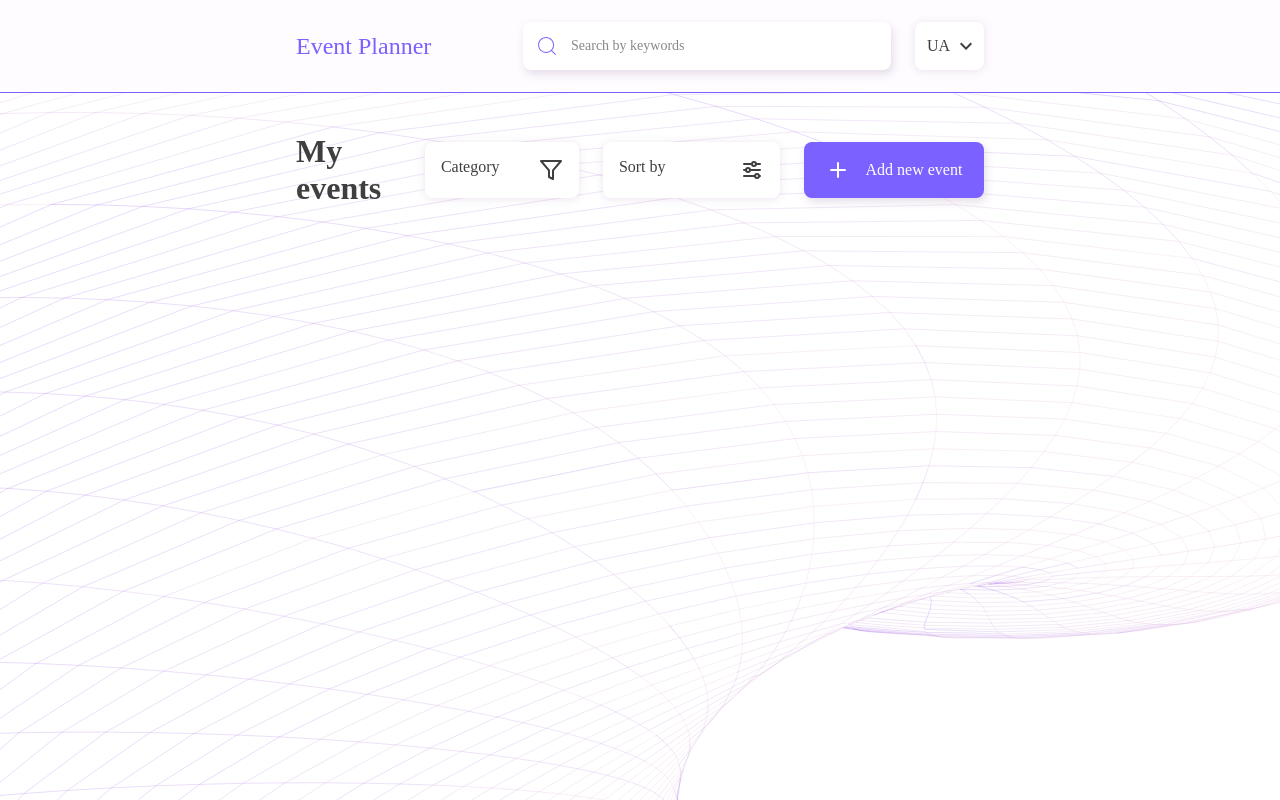
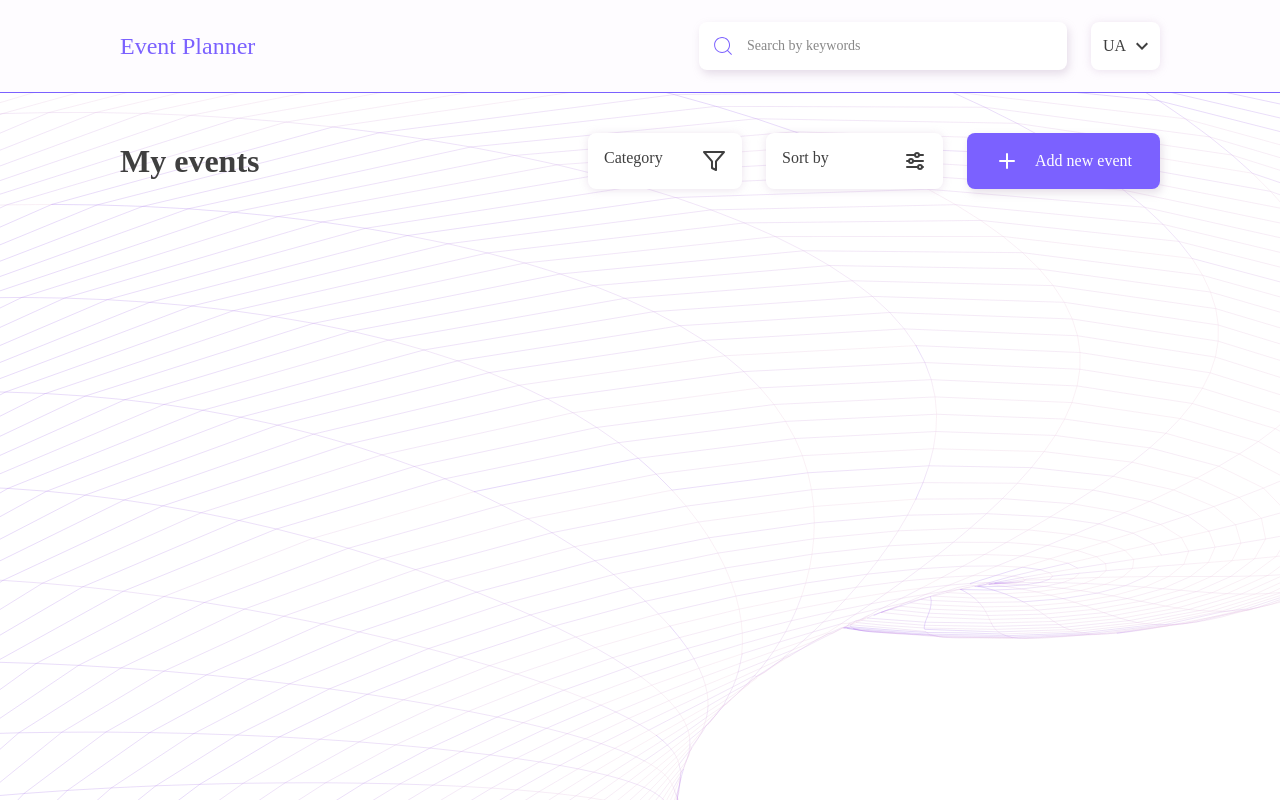
Before and after one commit to vadymfrlv/event-planner, a React (Vite) app: page / in a window 1280 px wide. Shown: the top 800 px of the page. Built offline with nearby package versions, Linux system fonts and the light colour scheme; a web font is replaced by a local one; what i18next-localstorage-backend would draw is missing.

Commit message:
WORK:
- - added one more breakpoint

```diff
--- a/src/components/Box/Box.tsx
+++ b/src/components/Box/Box.tsx
@@ -46,6 +46,11 @@ export const ResponsiveBox = styled(BaseBox)(
       padding: 0 40px;
     }
 
+    @media screen and (min-width: ${breakpoints.NOTE}) {
+      max-width: calc(${breakpoints.NOTE} - 160px);
+      padding: 0 80px;
+    }
+
     @media screen and (min-width: ${breakpoints.DESK}) {
       max-width: calc(${breakpoints.DESK} - 160px);
       padding: 0 80px;
--- a/src/constants/devices.ts
+++ b/src/constants/devices.ts
@@ -1,5 +1,6 @@
 export const breakpoints = {
   MOB: '320px',
   TAB: '768px',
+  NOTE: '1200px',
   DESK: '1440px',
 };
```
